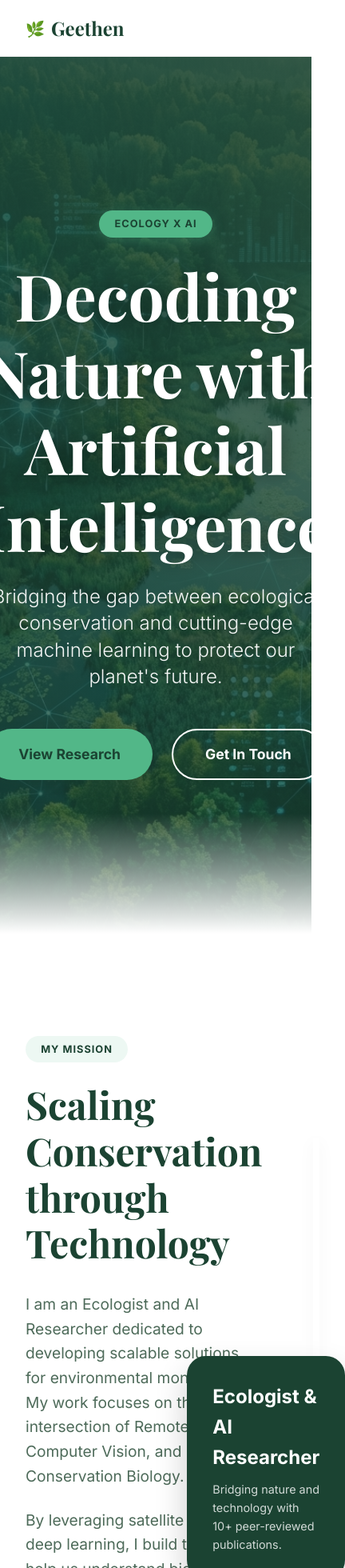
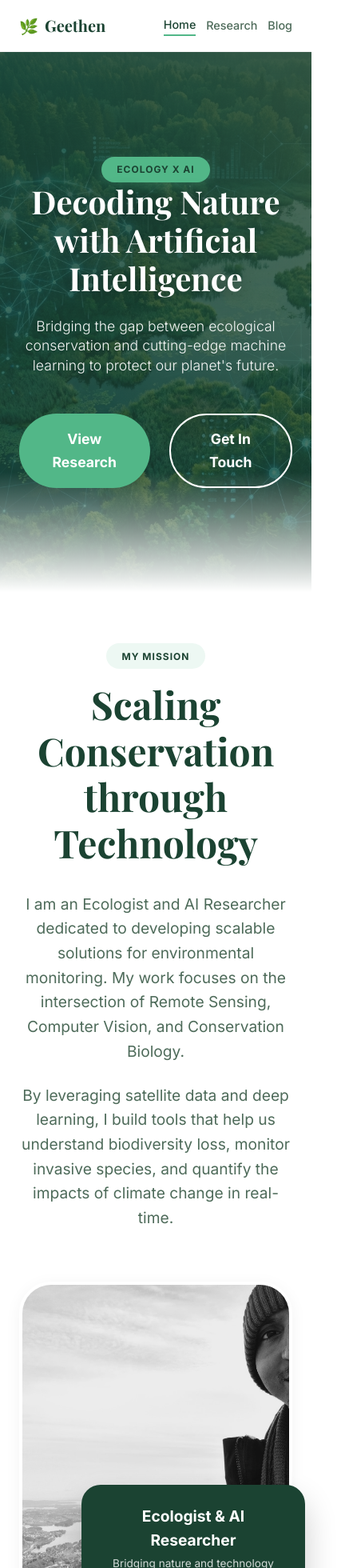
Before and after one commit to Geethen/Geethen.github.io, a React (Vite) app: page / in a window 390 px wide. Shown: the top 1960 px of the page at 80% size, 432 px wide, since content can reach past the window. Built offline with nearby package versions, Linux system fonts and the light colour scheme; a web font is replaced by a local one.

Commit message:
mobile-friendly update

```diff
--- a/src/components/Footer.tsx
+++ b/src/components/Footer.tsx
@@ -3,9 +3,9 @@ import { Link } from 'react-router-dom';
 
 const Footer = () => {
     return (
-        <footer style={{ padding: '6rem 0', background: 'var(--primary)', color: 'white' }}>
+        <footer style={{ padding: '4rem 0', background: 'var(--primary)', color: 'white' }}>
             <div className="container">
-                <div style={{ display: 'grid', gridTemplateColumns: '1fr 1fr 1fr', gap: '4rem', textAlign: 'left', marginBottom: '4rem' }}>
+                <div className="footer-grid" style={{ display: 'grid', gridTemplateColumns: 'repeat(auto-fit, minmax(250px, 1fr))', gap: '4rem', textAlign: 'left', marginBottom: '4rem' }}>
                     <div>
                         <h3 style={{ color: 'white', marginBottom: '1.5rem' }}>Geethen</h3>
                         <p style={{ color: 'rgba(255,255,255,0.7)', fontSize: '0.9rem' }}>
@@ -29,7 +29,7 @@ const Footer = () => {
                         </ul>
                     </div>
                 </div>
-                <div style={{ borderTop: '1px solid rgba(255,255,255,0.1)', paddingTop: '2rem', display: 'flex', justifyContent: 'space-between', alignItems: 'center' }}>
+                <div className="footer-bottom" style={{ borderTop: '1px solid rgba(255,255,255,0.1)', paddingTop: '2rem', display: 'flex', justifyContent: 'space-between', alignItems: 'center' }}>
                     <p style={{ fontSize: '0.9rem', color: 'rgba(255,255,255,0.5)' }}>&copy; {new Date().getFullYear()} Geethen. All rights reserved.</p>
                     <p style={{ fontSize: '0.9rem', color: 'rgba(255,255,255,0.5)' }}>Built with passion for the Earth 🌍</p>
                 </div>
--- a/src/components/Navbar.tsx
+++ b/src/components/Navbar.tsx
@@ -14,10 +14,10 @@ const Navbar = () => {
                 </Link>
                 <div className="nav-links">
                     <Link to="/" className={isActive('/') ? 'active' : ''}>Home</Link>
-                    <a href="/#about">About</a>
+                    <a href="/#about" className="nav-hide-mobile">About</a>
                     <Link to="/research" className={isActive('/research') ? 'active' : ''}>Research</Link>
                     <Link to="/blog" className={isActive('/blog') ? 'active' : ''}>Blog</Link>
-                    <a href="/#contact" className="btn btn-primary" style={{ padding: '0.5rem 1.2rem', marginLeft: '1rem' }}>Contact</a>
+                    <a href="/#contact" className="btn btn-primary" style={{ padding: '0.5rem 1.2rem', marginLeft: '0.5rem' }}>Contact</a>
                 </div>
             </div>
         </nav>
--- a/src/index.css
+++ b/src/index.css
@@ -26,6 +26,7 @@ body {
   color: var(--text);
   line-height: 1.6;
   -webkit-font-smoothing: antialiased;
+  overflow-x: hidden;
 }
 
 h1,
@@ -52,6 +53,7 @@ ul {
   max-width: 1200px;
   margin: 0 auto;
   padding: 0 2rem;
+  width: 100%;
 }
 
 /* Animations */
@@ -67,9 +69,7 @@ ul {
   }
 }
 
-.home-page section,
-.research-page section,
-.blog-page section {
+section {
   animation: fadeIn 0.8s ease-out forwards;
 }
 
@@ -77,12 +77,11 @@ ul {
 .nav {
   position: sticky;
   top: 0;
-  background: rgba(255, 255, 255, 0.8);
+  background: rgba(255, 255, 255, 0.85);
   backdrop-filter: blur(15px);
   z-index: 1000;
   border-bottom: 1px solid rgba(0, 0, 0, 0.05);
   padding: 1rem 0;
-  transition: var(--transition);
 }
 
 .nav-content {
@@ -92,23 +91,23 @@ ul {
 }
 
 .logo {
-  font-size: 1.5rem;
+  font-size: 1.25rem;
   font-weight: 700;
   font-family: 'Playfair Display', serif;
   color: var(--primary);
+  white-space: nowrap;
 }
 
 .nav-links {
   display: flex;
   align-items: center;
-  gap: 2.5rem;
+  gap: 2rem;
 }
 
 .nav-links a {
-  font-size: 0.95rem;
+  font-size: 0.9rem;
   font-weight: 500;
   color: var(--text-muted);
-  transition: var(--transition);
 }
 
 .nav-links a:hover,
@@ -120,21 +119,23 @@ ul {
   border-bottom: 2px solid var(--accent);
 }
 
-/* Sections */
-section {
-  padding: 8rem 0;
-}
-
+/* Hero */
 .hero {
   text-align: center;
-  padding: 12rem 0;
+  padding: 8rem 0;
   display: flex;
   align-items: center;
   justify-content: center;
-  min-height: 90vh;
+  min-height: 80vh;
 }
 
-/* Cards */
+/* Cards & Grid */
+.grid {
+  display: grid;
+  grid-template-columns: repeat(auto-fill, minmax(320px, 1fr));
+  gap: 2rem;
+}
+
 .card {
   background: var(--bg);
   border: 1px solid rgba(0, 0, 0, 0.05);
@@ -144,11 +145,10 @@ section {
   height: 100%;
   display: flex;
   flex-direction: column;
-  box-shadow: 0 10px 30px rgba(0, 0, 0, 0.02);
 }
 
 .card:hover {
-  transform: translateY(-10px);
+  transform: translateY(-8px);
   box-shadow: 0 30px 60px rgba(27, 67, 50, 0.1);
   border-color: var(--accent-soft);
 }
@@ -159,37 +159,10 @@ section {
   background: var(--accent-soft);
   color: var(--primary);
   border-radius: 2rem;
-  font-size: 0.8rem;
+  font-size: 0.75rem;
   font-weight: 700;
-  margin-bottom: 1.5rem;
   text-transform: uppercase;
   letter-spacing: 1px;
-}
-
-/* Grid */
-.grid {
-  display: grid;
-  grid-template-columns: repeat(auto-fill, minmax(350px, 1fr));
-  gap: 2.5rem;
-}
-
-/* Research Specific */
-.pub-year {
-  font-size: 0.9rem;
-  font-weight: 600;
-  color: var(--accent);
-  margin-bottom: 0.5rem;
-}
-
-.pub-title {
-  font-size: 1.6rem;
-  margin-bottom: 1rem;
-}
-
-.pub-authors {
-  font-size: 0.95rem;
-  color: var(--text-muted);
-  margin-bottom: 1.5rem;
 }
 
 /* Buttons */
@@ -202,21 +175,12 @@ section {
   display: inline-flex;
   align-items: center;
   justify-content: center;
-  transition: all 0.3s ease;
+  border: none;
 }
 
 .btn-primary {
   background: var(--primary);
-  color: white;
-  border: none;
-  box-shadow: 0 10px 20px rgba(27, 67, 50, 0.2);
-}
-
-.btn-primary:hover {
-  background: var(--primary-light);
-  transform: translateY(-2px);
-  box-shadow: 0 15px 30px rgba(27, 67, 50, 0.25);
-  color: white;
+  color: white !important;
 }
 
 .btn-outline {
@@ -225,68 +189,102 @@ section {
   color: var(--primary);
 }
 
-.btn-outline:hover {
-  background: var(--primary);
-  color: white;
-  transform: translateY(-2px);
+/* Prose */
+.prose {
+  max-width: 800px;
+  margin: 0 auto;
 }
 
-/* Markdown Content */
-.prose {
-  max-width: 850px;
-  margin: 0 auto;
-  line-height: 1.8;
-  color: #2d3436;
+/* Responsive Utilities */
+.responsive-grid {
+  display: grid;
+  grid-template-columns: 1fr 1fr;
+  gap: 4rem;
+  align-items: center;
 }
 
-.prose h1 {
-  font-size: 3.5rem;
-  margin-top: 3rem;
-  margin-bottom: 2rem;
+/* Research Post Layout */
+.research-post-grid {
+  display: grid;
+  grid-template-columns: 2fr 1fr !important;
+  gap: 4rem;
 }
 
-.prose h2 {
-  font-size: 2.2rem;
-  margin-top: 3rem;
-  margin-bottom: 1.5rem;
-}
+@media (max-width: 1024px) {
+  .research-post-grid {
+    grid-template-columns: 1fr !important;
+    gap: 2rem;
+  }
 
-.prose p {
-  font-size: 1.2rem;
-  margin-bottom: 2rem;
-}
-
-.prose blockquote {
-  border-left: 5px solid var(--accent);
-  padding: 1.5rem 2rem;
-  background: var(--bg-offset);
-  border-radius: 0 1rem 1rem 0;
-  font-style: italic;
-  font-size: 1.3rem;
-  margin: 3rem 0;
-}
-
-.prose img {
-  width: 100%;
-  border-radius: 2rem;
-  margin: 3rem 0;
-  box-shadow: var(--shadow);
+  .research-sidebar div {
+    position: static !important;
+  }
 }
 
 @media (max-width: 768px) {
+  .container {
+    padding: 0 1.5rem;
+  }
+
   section {
-    padding: 5rem 0;
+    padding: 4rem 0 !important;
+  }
+
+  .nav-hide-mobile {
+    display: none !important;
+  }
+
+  .nav-links {
+    gap: 0.8rem !important;
+  }
+
+  .nav-links .btn {
+    display: none;
+    /* Hide contact button in nav on mobile to save space */
+  }
+
+  .hero {
+    padding: 6rem 0;
   }
 
   .hero h1 {
-    font-size: 3rem;
+    font-size: 2.5rem !important;
   }
 
-  .nav-links {
-    display: none;
+  .hero p {
+    font-size: 1.1rem !important;
+  }
+
+  .responsive-grid {
+    grid-template-columns: 1fr;
+    text-align: center;
+  }
+
+  .responsive-grid .tag {
+    margin: 0 auto 1rem;
   }
 
   .grid {
     grid-template-columns: 1fr;
   }
+
+  .prose h1 {
+    font-size: 2rem !important;
+  }
+
+  .research-post-page .container>div {
+    grid-template-columns: 1fr !important;
+  }
+
+  .footer-grid {
+    grid-template-columns: 1fr !important;
+    text-align: center !important;
+    gap: 2rem !important;
+  }
+
+  .footer-bottom {
+    flex-direction: column;
+    gap: 1rem;
+    text-align: center;
+  }
 }
--- a/src/pages/Home.tsx
+++ b/src/pages/Home.tsx
@@ -28,7 +28,7 @@ const Home = () => {
 
             <section id="about" style={{ padding: '8rem 0' }}>
                 <div className="container">
-                    <div style={{ display: 'grid', gridTemplateColumns: '1fr 1fr', gap: '4rem', alignItems: 'center' }}>
+                    <div className="responsive-grid">
                         <div>
                             <span className="tag">My Mission</span>
                             <h2 style={{ fontSize: '3rem', marginBottom: '2rem' }}>Scaling Conservation through Technology</h2>
@@ -42,28 +42,30 @@ const Home = () => {
                         <div style={{ position: 'relative' }}>
                             <div style={{
                                 width: '100%',
-                                height: '520px',
+                                height: 'auto',
+                                minHeight: '400px',
                                 background: 'var(--bg-offset)',
                                 borderRadius: '2.5rem',
                                 overflow: 'hidden',
                                 boxShadow: 'var(--shadow)',
                                 border: '4px solid white'
                             }}>
-                                <img src="/assets/profile.jpg" alt="Geethen" style={{ width: '100%', height: '100%', objectFit: 'cover' }} />
+                                <img src="/assets/profile.jpg" alt="Geethen" style={{ width: '100%', height: '100%', minHeight: '400px', objectFit: 'cover' }} />
                             </div>
                             <div style={{
                                 position: 'absolute',
-                                bottom: '-2rem',
-                                right: '-2rem',
+                                bottom: '-1rem',
+                                right: '-1rem',
                                 background: 'var(--primary)',
                                 color: 'white',
-                                padding: '2rem',
+                                padding: '1.5rem',
                                 borderRadius: '1.5rem',
                                 boxShadow: '0 20px 40px rgba(0,0,0,0.2)',
-                                maxWidth: '280px'
+                                maxWidth: '280px',
+                                zIndex: 10
                             }}>
-                                <p style={{ fontWeight: 700, fontSize: '1.5rem', marginBottom: '0.5rem' }}>Ecologist & AI Researcher</p>
-                                <p style={{ fontSize: '0.9rem', opacity: 0.8 }}>Bridging nature and technology with 10+ peer-reviewed publications.</p>
+                                <p style={{ fontWeight: 700, fontSize: '1.2rem', marginBottom: '0.2rem' }}>Ecologist & AI Researcher</p>
+                                <p style={{ fontSize: '0.85rem', opacity: 0.8 }}>Bridging nature and technology with 10+ peer-reviewed publications.</p>
                             </div>
                         </div>
                     </div>
--- a/src/pages/ResearchPost.tsx
+++ b/src/pages/ResearchPost.tsx
@@ -46,8 +46,8 @@ const ResearchPost = () => {
                     {loading ? (
                         <p>Loading...</p>
                     ) : (
-                        <div style={{ display: 'grid', gridTemplateColumns: 'minmax(0, 2fr) 1fr', gap: '4rem' }}>
-                            <article className="prose">
+                        <div style={{ display: 'grid', gridTemplateColumns: 'minmax(0, 1fr)', gap: '4rem' }} className="research-post-grid">
+                            <article className="prose" style={{ maxWidth: '100%' }}>
                                 <div className="pub-year">{paper.date} | {paper.journal}</div>
                                 <h1 style={{ marginBottom: '1.5rem' }}>{paper.title}</h1>
                                 <p style={{ color: 'var(--text-muted)', marginBottom: '3rem', fontSize: '1.1rem' }}>{paper.authors}</p>
@@ -63,7 +63,7 @@ const ResearchPost = () => {
                                 )}
                             </article>
 
-                            <aside>
+                            <aside className="research-sidebar">
                                 {(paper.audio || paper.highlights) && (
                                     <div style={{
                                         position: 'sticky',
```
